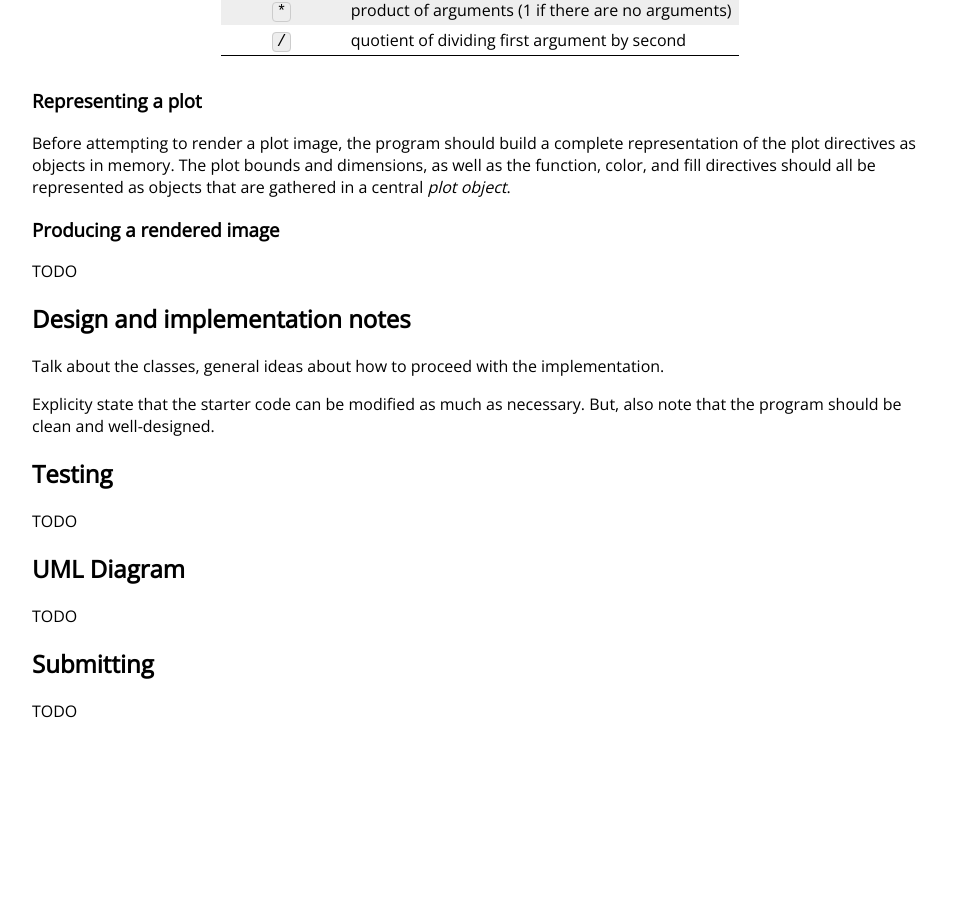
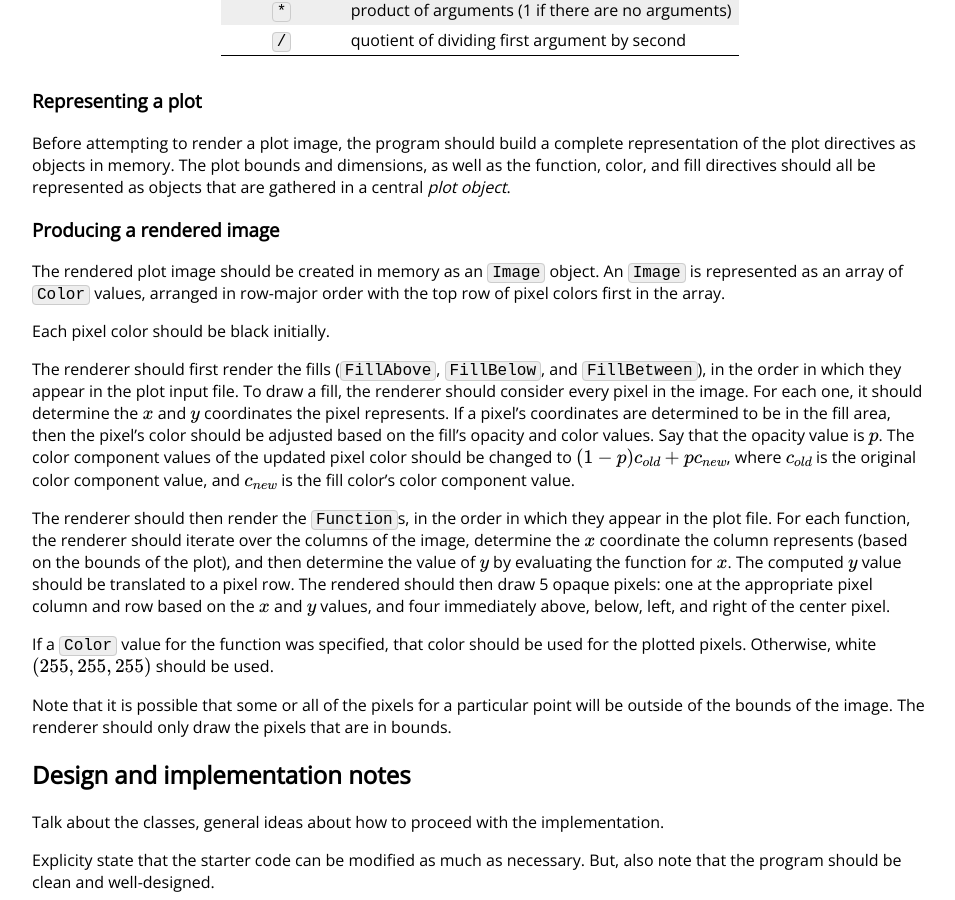
Before and after one commit to jhu-ip/cs220-summer22, a Jekyll site: the page built from assign/final.md, in a window 1280 px wide and 900 px high, scrolled down 7195 px. Shown: the whole window, without its empty margins (160-1115 px from the left). Built offline with Jekyll 4.4.1, drawn with Linux system fonts in a browser that asks for light colours; some web fonts are replaced; formulas are drawn with MathJax 3; before the commit the page ends 7949 px from its top, so only the background shows below that.

Commit message:
describe how to render the image

```diff
--- a/assign/final.md
+++ b/assign/final.md
@@ -366,7 +366,39 @@ gathered in a central *plot object*.
 
 ### Producing a rendered image
 
-TODO
+The rendered plot image should be created in memory as an `Image` object.
+An `Image` is represented as an array of `Color` values, arranged in row-major
+order with the top row of pixel colors first in the array.
+
+Each pixel color should be black initially.
+
+The renderer should first render the fills (`FillAbove`, `FillBelow`,
+and `FillBetween`), in the order in which they appear in the plot input
+file.  To draw a fill, the renderer should consider every pixel in the
+image. For each one, it should determine the $$x$$ and $$y$$ coordinates
+the pixel represents. If a pixel's coordinates are determined to be in
+the fill area, then the pixel's color should be adjusted based on the
+fill's opacity and color values. Say that the opacity value is $$p$$.
+The color component values of the updated pixel color should be changed
+to $$(1-p)c_{old} + pc_{new}$$, where $$c_{old}$$ is the original
+color component value, and $$c_{new}$$ is the fill color's color component
+value.
+
+The renderer should then render the `Function`s, in the order in which they
+appear in the plot file. For each function, the renderer should iterate over
+the columns of the image, determine the $$x$$ coordinate the column represents
+(based on the bounds of the plot), and then determine the value of $$y$$
+by evaluating the function for $$x$$. The computed $$y$$ value should be
+translated to a pixel row.  The rendered should then draw 5 opaque pixels:
+one at the appropriate pixel column and row based on the $$x$$ and $$y$$ values,
+and four immediately above, below, left, and right of the center pixel.
+
+If a `Color` value for the function was specified, that color should be used
+for the plotted pixels. Otherwise, white $$(255,255,255)$$ should be used.
+
+Note that it is possible that some or all of the pixels for a particular point
+will be outside of the bounds of the image.  The renderer should only draw the
+pixels that are in bounds.
 
 ## Design and implementation notes
 
```
